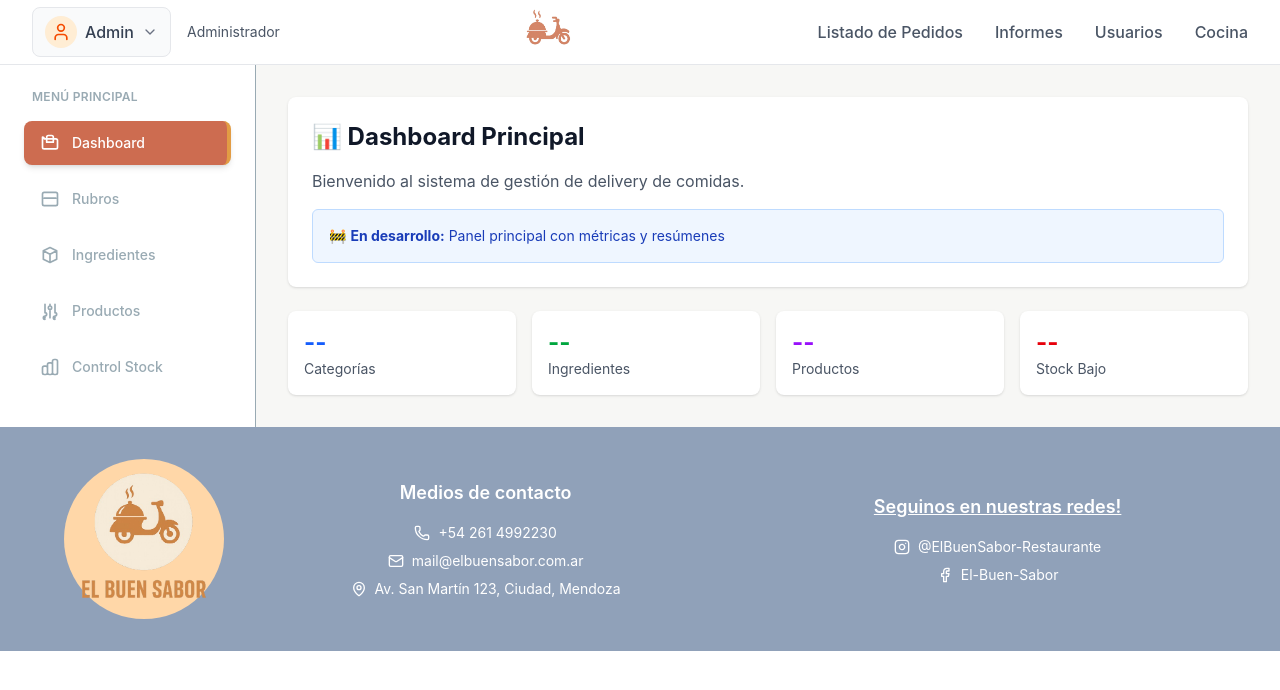
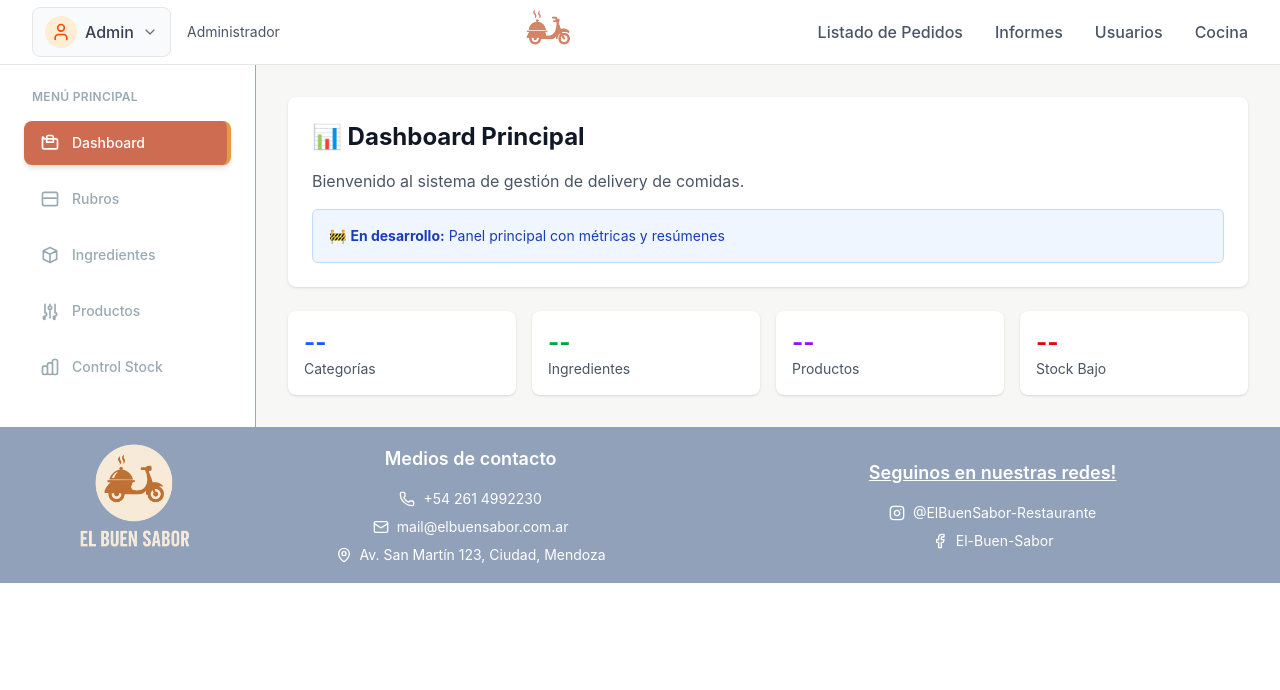
Before and after one commit to LucianoReggio/ElBuenSaborFront2.0, a React (Vite) app: page / in a window 1280 px wide. Shown: the top 690 px of the page. Built offline with nearby package versions, Linux system fonts and the light colour scheme.

Commit message:
modificacion footer diseño

```diff
--- a/src/components/layout/Footer.tsx
+++ b/src/components/layout/Footer.tsx
@@ -3,17 +3,17 @@ import { Phone, Mail, MapPin, Instagram, Facebook } from 'lucide-react';
 
 const Footer = () => {
   return (
-    <footer className="bg-slate-400 py-8 px-6">
+    <footer className="bg-slate-400 py-2 px-6">
       <div className="max-w-6xl mx-auto">
         <div className="flex flex-col md:flex-row items-center gap-8">
 
           {/* Logo Section - Left side */}
           <div className="flex-shrink-0">
-            <div className="w-40 h-40 bg-orange-200 rounded-full flex items-center justify-center">
+            <div className="rounded-full flex items-center justify-center">
               <img
-                src="/src/assets/logos/Logo-Completo.png"
+                src="/src/assets/logos/Logo-Completo1.png"
                 alt="Logo"
-                className="w-40 h-40 object-contain"
+                className="w-35 h-35 object-contain"
               />
             </div>
           </div>
```
Also changed, not shown: src/assets/logos/Logo-Completo1.png (added).
